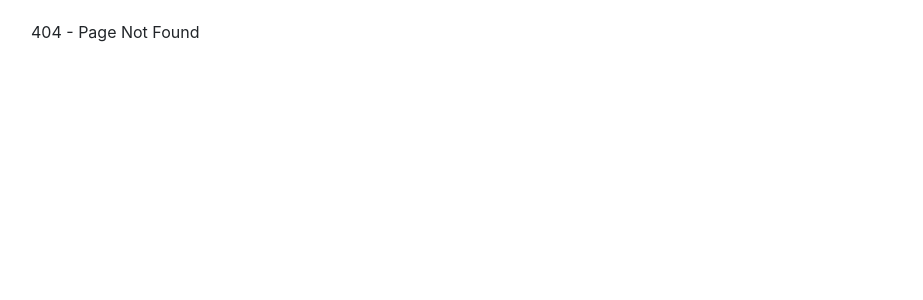
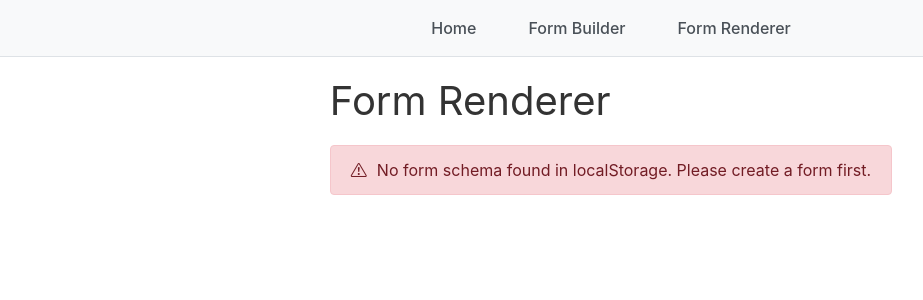
Before and after one commit to royhersh/formio-exploration, a React (Vite) app: page /form-renderer in a window 1280 px wide. Before the commit this address had no page. Shown: the top 300 px of the page, without its empty margins (29-952 px from the left). Built offline with nearby package versions, Linux system fonts and the light colour scheme; what @formio/js would draw is missing.

Commit message:
refactor: rename Test2 to FormRenderer and update navigation

```diff
--- a/src/App.css
+++ b/src/App.css
@@ -5,3 +5,44 @@
 }
 
 /* Add any global styles here */
+
+.app {
+  min-height: 100vh;
+  display: flex;
+  flex-direction: column;
+}
+
+.app__nav {
+  background-color: #f8f9fa;
+  border-bottom: 1px solid #dee2e6;
+  padding: 1rem;
+}
+
+.app__nav-list {
+  list-style: none;
+  margin: 0;
+  padding: 0;
+  display: flex;
+  gap: 20px;
+  justify-content: center;
+}
+
+.app__nav-link {
+  text-decoration: none;
+  color: #495057;
+  font-weight: 500;
+  padding: 0.5rem 1rem;
+  border-radius: 4px;
+  transition: all 0.2s ease;
+}
+
+.app__nav-link:hover {
+  color: #228be6;
+  background-color: #e9ecef;
+}
+
+/* Active link styles - will work with React Router */
+.app__nav-link.active {
+  color: #228be6;
+  background-color: #e7f5ff;
+}
--- a/src/App.tsx
+++ b/src/App.tsx
@@ -1,9 +1,9 @@
 import React from 'react';
-import { BrowserRouter as Router, Routes, Route } from 'react-router-dom';
+import { BrowserRouter as Router, Routes, Route, Link } from 'react-router-dom';
 import './App.css';
 import Home from './Routes/Home/Home';
 import FormBuilder from './Routes/FormBuilder/FormBuilder';
-import Test2 from './Routes/Test2/Test2';
+import FormRenderer from './Routes/FormRenderer/FormRenderer';
 
 // Import your components here
 // import Home from './Home/Home';
@@ -12,11 +12,31 @@ import Test2 from './Routes/Test2/Test2';
 const App: React.FC = () => {
   return (
     <Router>
-      <div className="App">
+      <div className="app">
+        <nav className="app__nav">
+          <ul className="app__nav-list">
+            <li>
+              <Link to="/" className="app__nav-link">
+                Home
+              </Link>
+            </li>
+            <li>
+              <Link to="/form-builder" className="app__nav-link">
+                Form Builder
+              </Link>
+            </li>
+            <li>
+              <Link to="/form-renderer" className="app__nav-link">
+                Form Renderer
+              </Link>
+            </li>
+          </ul>
+        </nav>
+
         <Routes>
           <Route path="/" element={<Home />} />
           <Route path="/form-builder" element={<FormBuilder />} />
-          <Route path="/test2" element={<Test2 />} />
+          <Route path="/form-renderer" element={<FormRenderer />} />
           <Route path="*" element={<div>404 - Page Not Found</div>} />
         </Routes>
       </div>
--- /dev/null
+++ b/src/Routes/FormRenderer/FormRenderer.css
@@ -0,0 +1,168 @@
+.test2 {
+  padding: 20px;
+  max-width: 800px;
+  margin: 0 auto;
+  text-align: center;
+}
+
+.test2 h1 {
+  color: #333;
+  margin-bottom: 20px;
+}
+
+.test2 p {
+  color: #666;
+  line-height: 1.5;
+  margin-bottom: 30px;
+}
+
+.test2__links {
+  display: flex;
+  gap: 20px;
+  justify-content: center;
+}
+
+.test2__link {
+  display: inline-block;
+  padding: 10px 20px;
+  background-color: #007bff;
+  color: white;
+  text-decoration: none;
+  border-radius: 4px;
+  transition: background-color 0.2s ease;
+}
+
+.test2__link:hover {
+  background-color: #0056b3;
+}
+
+.form-renderer-container {
+  padding: 20px;
+  max-width: 1200px;
+  margin: 0 auto;
+  font-family: -apple-system, BlinkMacSystemFont, "Segoe UI", Roboto, Oxygen-Sans, Ubuntu, Cantarell, "Helvetica Neue", sans-serif;
+}
+
+.form-renderer-container h1 {
+  margin-bottom: 20px;
+  color: #333;
+  font-weight: 400;
+}
+
+.form-renderer-wrapper {
+  background: #fff;
+  border: 1px solid #ddd;
+  border-radius: 4px;
+  margin: 20px 0;
+  padding: 20px;
+}
+
+.form-renderer-actions {
+  margin: 20px 0;
+  display: flex;
+  gap: 10px;
+}
+
+.form-renderer-actions button {
+  display: flex;
+  align-items: center;
+  gap: 5px;
+  padding: 8px 16px;
+  border-radius: 4px;
+  border: none;
+  cursor: pointer;
+  transition: all 0.2s ease;
+}
+
+.form-renderer-actions button:hover {
+  opacity: 0.9;
+  transform: translateY(-1px);
+}
+
+.form-data-preview {
+  margin-top: 20px;
+  padding: 20px;
+  background-color: #f8f9fa;
+  border-radius: 4px;
+}
+
+.form-data-preview h3 {
+  margin-bottom: 15px;
+  color: #333;
+  font-weight: 400;
+  font-size: 18px;
+}
+
+.form-data-preview pre {
+  margin: 0;
+  white-space: pre-wrap;
+  word-wrap: break-word;
+  background-color: #fff;
+  padding: 15px;
+  border-radius: 4px;
+  border: 1px solid #ddd;
+}
+
+.alert {
+  padding: 12px 20px;
+  margin-bottom: 20px;
+  border: 1px solid transparent;
+  border-radius: 4px;
+  display: flex;
+  align-items: center;
+  gap: 10px;
+}
+
+.alert-danger {
+  color: #721c24;
+  background-color: #f8d7da;
+  border-color: #f5c6cb;
+}
+
+/* Form.io specific overrides */
+.formio-form {
+  margin: 0;
+}
+
+.formio-component {
+  margin-bottom: 1.5rem;
+}
+
+.formio-component label {
+  font-weight: 500;
+  margin-bottom: 0.5rem;
+}
+
+.formio-component .form-control {
+  display: block;
+  width: 100%;
+  padding: 0.375rem 0.75rem;
+  font-size: 1rem;
+  line-height: 1.5;
+  color: #495057;
+  background-color: #fff;
+  background-clip: padding-box;
+  border: 1px solid #ced4da;
+  border-radius: 0.25rem;
+  transition: border-color 0.15s ease-in-out, box-shadow 0.15s ease-in-out;
+}
+
+.formio-component .form-control:focus {
+  color: #495057;
+  background-color: #fff;
+  border-color: #80bdff;
+  outline: 0;
+  box-shadow: 0 0 0 0.2rem rgba(0, 123, 255, 0.25);
+}
+
+.btn-secondary {
+  color: #fff;
+  background-color: #6c757d;
+  border-color: #6c757d;
+}
+
+.btn-secondary:hover {
+  color: #fff;
+  background-color: #5a6268;
+  border-color: #545b62;
+}
--- /dev/null
+++ b/src/Routes/FormRenderer/FormRenderer.tsx
@@ -0,0 +1,135 @@
+import React, { useEffect, useRef, useState } from 'react';
+import { Formio } from '@formio/js';
+import '@formio/js/dist/formio.full.min.css';
+import './FormRenderer.css';
+import '../../Components/Kanye/KanyeFormio';
+
+// Use the same key as in FormBuilder
+const FORM_SCHEMA_KEY = 'formio_builder_schema';
+
+interface FormSchema {
+  components: Array<{
+    type: string;
+    key?: string;
+    label?: string;
+    [key: string]: unknown;
+  }>;
+  display?: string;
+  title?: string;
+  settings?: {
+    pdf?: {
+      id: string;
+      src: string;
+    };
+    [key: string]: unknown;
+  };
+}
+
+interface FormInstance {
+  destroy: () => void;
+  submission?: {
+    data: Record<string, unknown>;
+  };
+  on: (event: string, callback: (data: { data: Record<string, unknown> }) => void) => void;
+}
+
+const FormRenderer: React.FC = () => {
+  const formRef = useRef<HTMLDivElement>(null);
+  const [formInstance, setFormInstance] = useState<FormInstance | null>(null);
+  const [formData, setFormData] = useState<Record<string, unknown>>({});
+  const [error, setError] = useState<string>('');
+
+  useEffect(() => {
+    let form: FormInstance | null = null;
+
+    const initializeForm = async () => {
+      try {
+        // Load form schema from localStorage
+        const savedSchema = localStorage.getItem(FORM_SCHEMA_KEY);
+        if (!savedSchema) {
+          setError('No form schema found in localStorage. Please create a form first.');
+          return;
+        }
+
+        const schema: FormSchema = JSON.parse(savedSchema);
+
+        if (formRef.current) {
+          // Create the form
+          const createdForm = await Formio.createForm(formRef.current, schema, {
+            readOnly: false,
+            noAlerts: false,
+          });
+
+          form = createdForm;
+
+          // Handle form submission
+          createdForm.on('submit', (submission: { data: Record<string, unknown> }) => {
+            console.log('Form submitted:', submission);
+            setFormData(submission.data);
+          });
+
+          // Handle form changes
+          createdForm.on('change', (changed: { data: Record<string, unknown> }) => {
+            console.log('Form data changed:', changed);
+            setFormData(changed.data);
+          });
+
+          setFormInstance(createdForm);
+        }
+      } catch (err) {
+        console.error('Error initializing form:', err);
+        setError('Failed to initialize form. Please check the form schema.');
+      }
+    };
+
+    initializeForm();
+
+    return () => {
+      if (form) {
+        form.destroy();
+      }
+    };
+  }, []);
+
+  const handleResetForm = () => {
+    if (formInstance) {
+      formInstance.submission = { data: {} };
+      setFormData({});
+    }
+  };
+
+  return (
+    <div className="form-renderer-container">
+      <h1>Form Renderer</h1>
+
+      {error ? (
+        <div className="alert alert-danger" role="alert">
+          <i className="bi bi-exclamation-triangle me-2"></i>
+          {error}
+        </div>
+      ) : (
+        <>
+          <div className="form-renderer-actions">
+            <button className="btn btn-secondary" onClick={handleResetForm}>
+              <i className="bi bi-arrow-counterclockwise me-1"></i>
+              Reset Form
+            </button>
+          </div>
+
+          <div className="form-renderer-wrapper">
+            <div ref={formRef} />
+          </div>
+
+          {Object.keys(formData).length > 0 && (
+            <div className="form-data-preview">
+              <h3>Form Data</h3>
+              <pre>{JSON.stringify(formData, null, 2)}</pre>
+            </div>
+          )}
+        </>
+      )}
+    </div>
+  );
+};
+
+export default FormRenderer;
--- a/src/Routes/Home/Home.tsx
+++ b/src/Routes/Home/Home.tsx
@@ -11,8 +11,8 @@ const Home: React.FC = () => {
         <Link to="/form-builder" className="home__link">
           Go to Form Builder
         </Link>
-        <Link to="/test2" className="home__link">
-          Go to Test2
+        <Link to="/form-renderer" className="home__link">
+          Go to Form Renderer
         </Link>
       </div>
     </div>
--- a/src/Routes/Test2/Test2.css
+++ /dev/null
@@ -1,37 +0,0 @@
-.test2 {
-  padding: 20px;
-  max-width: 800px;
-  margin: 0 auto;
-  text-align: center;
-}
-
-.test2 h1 {
-  color: #333;
-  margin-bottom: 20px;
-}
-
-.test2 p {
-  color: #666;
-  line-height: 1.5;
-  margin-bottom: 30px;
-}
-
-.test2__links {
-  display: flex;
-  gap: 20px;
-  justify-content: center;
-}
-
-.test2__link {
-  display: inline-block;
-  padding: 10px 20px;
-  background-color: #007bff;
-  color: white;
-  text-decoration: none;
-  border-radius: 4px;
-  transition: background-color 0.2s ease;
-}
-
-.test2__link:hover {
-  background-color: #0056b3;
-}
--- a/src/Routes/Test2/Test2.tsx
+++ /dev/null
@@ -1,19 +0,0 @@
-import React from 'react';
-import { Link } from 'react-router-dom';
-import './Test2.css';
-
-const Test2: React.FC = () => {
-  return (
-    <div className="test2">
-      <h1>Test2 Page</h1>
-      <p>This is the Test2 page content.</p>
-      <div className="test2__links">
-        <Link to="/" className="test2__link">
-          Back to Home
-        </Link>
-      </div>
-    </div>
-  );
-};
-
-export default Test2;
```
